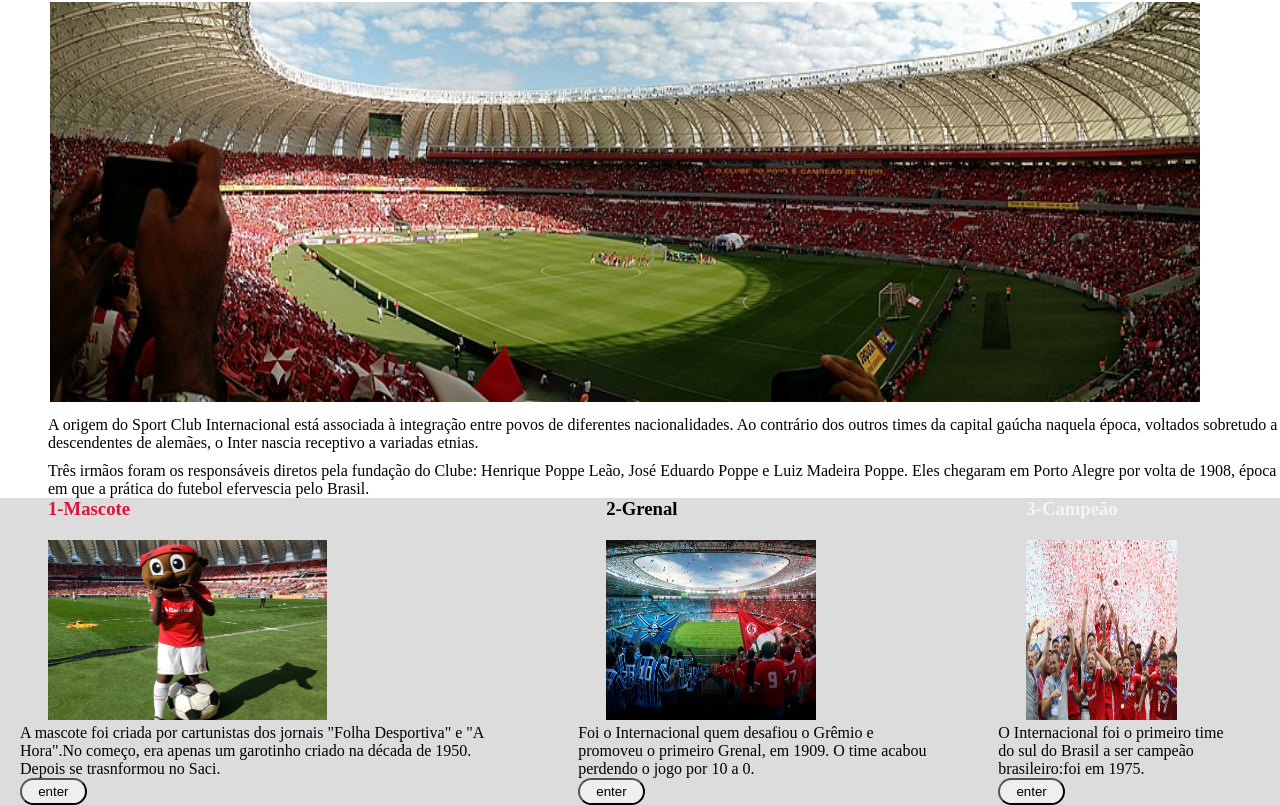
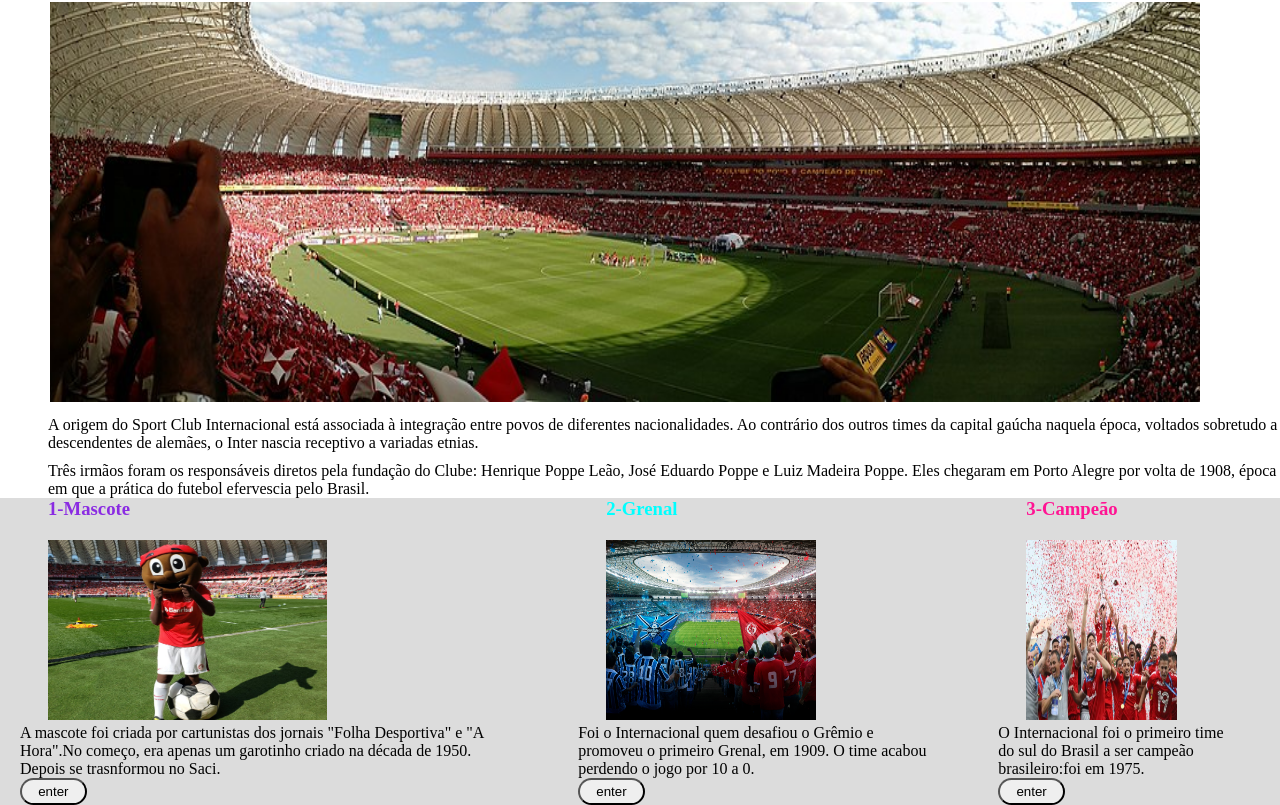
Before and after one commit to gi-nascimento/0701-Giovanna-N, a plain HTML site: page index.html in a window 1280 px wide. Shown: the part 483-1288 px from the top of the page. Drawn offline with Linux system fonts and the light colour scheme; a script that the page names is missing.

Commit message:
Update style.css

```diff
--- a/style.css
+++ b/style.css
@@ -65,9 +65,13 @@ footer div button{
 }
 
 footer div:first-child h3{
-    color: crimson;
+    color: blueviolet;
 }
 
 footer div:last-child h3{
-    color: whitesmoke;
+    color: deeppink;
 }
+
+footer div:nth-last-child(2) h3{
+    color: aqua;
+}
```
